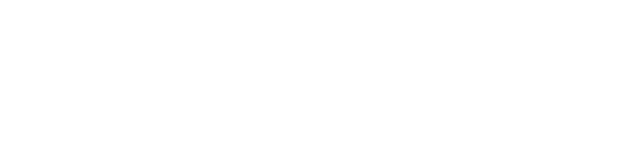
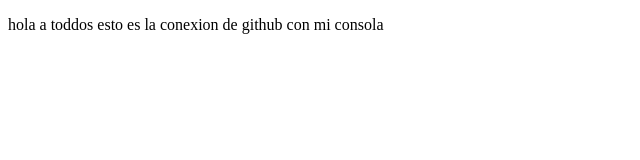
Before and after one commit to neilantony121/PryectoDemo_1, a plain HTML site: page index.html in a window 1280 px wide. Shown: the whole page, without its empty margins (0-640 px from the left). Drawn offline with Linux system fonts and the light colour scheme.

Commit message:
first commit

```diff
--- a/index.html
+++ b/index.html
@@ -6,6 +6,6 @@
     <title>Hsaso </title>
 </head>
 <body>
-
+    <p> hola a toddos esto es la conexion de github con mi consola </p>
 </body>
 </html>
```
